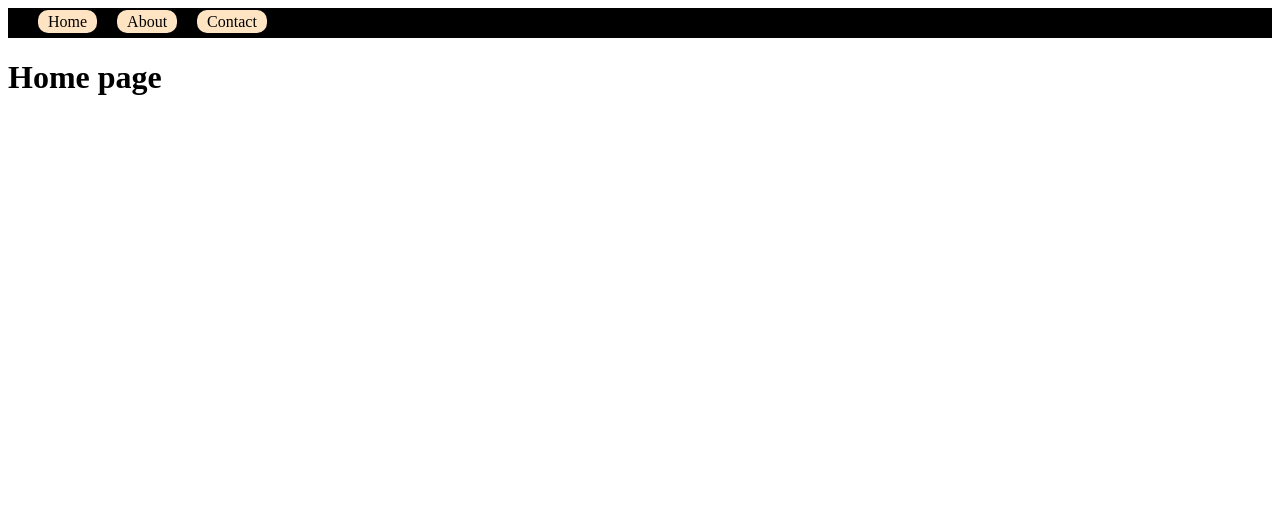
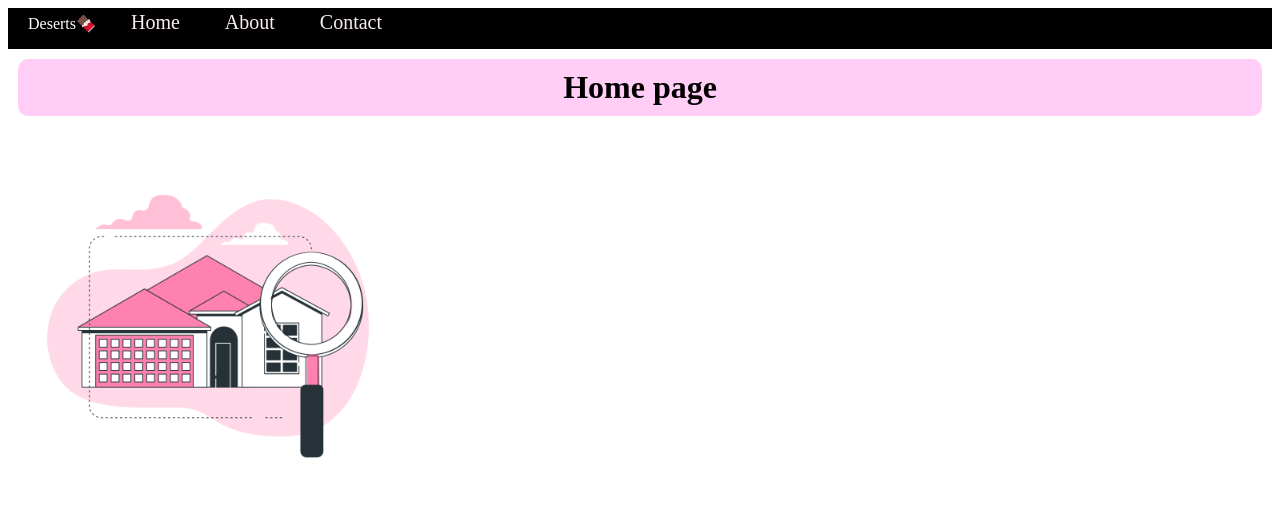
Before and after one commit to NikitaNimse/Routing-withoutlib, a React app: page / in a window 1280 px wide. Built offline with nearby package versions, Linux system fonts and the light colour scheme.

Commit message:
img added

```diff
--- a/src/Components/Navbar/Navbar.css
+++ b/src/Components/Navbar/Navbar.css
@@ -1,17 +1,16 @@
 .Nav{
  background-color: black;
  color:#fff;
- padding: 5px 20px;
- height:20px;
+ padding: 3px 20px;
+ height:35px;
+ margin-top: 2px;
 }
 .nav-menu{
-    color:black;
+    color:rgb(250, 239, 239);
     text-decoration: none;
-    background-color: bisque;
+   font-size: 20px;
     padding:3px 10px;
-    margin: 25px 10px;
-    border-radius: 10px;
-
-
-
-}
+    margin-left: 25px;
+    border-radius: 5px;
+    margin-top: 50px;
+ }
--- a/src/Components/Navbar/Navbar.js
+++ b/src/Components/Navbar/Navbar.js
@@ -6,6 +6,7 @@ import "./Navbar.css"
     return (
      <>
      <div className="Nav">
+      <span className="menu">Deserts🍫</span>
       <a href="/" className="nav-menu">Home</a>
       <a href="/about" className="nav-menu">About</a>
       <a href="/contact" className="nav-menu">Contact</a>
--- a/src/Views/About/About.js
+++ b/src/Views/About/About.js
@@ -1,9 +1,12 @@
 import Navbar from "./../../Components/Navbar/Navbar.js"
+import "./About.css"
+import aboutimg from "./About.png"
 
 const About = () =>{
     return (<>
     <Navbar/>
-    <h1> About page</h1>
+    <h1 className="title"> About page</h1>
+    <img   className="img" src={aboutimg} />
     </>)
 }
 export default About
--- a/src/Views/Contact/Contact.js
+++ b/src/Views/Contact/Contact.js
@@ -1,9 +1,12 @@
-import Navbar from "./../../Components/Navbar/Navbar.js"
+import Navbar from "./../../Components/Navbar/Navbar.js";
+import "./Contact.css"
+import contactimg from "./contact.png"
 
 const Contact = () =>{
     return (<>
      <Navbar/>
-    <h1> Contact page</h1>
+    <h1 className="title"> Contact page</h1>
+    <img className="img" src={contactimg} />
     </>)
 }
 export default Contact
--- a/src/Views/Home/Home.js
+++ b/src/Views/Home/Home.js
@@ -1,9 +1,12 @@
-import Navbar from "./../../Components/Navbar/Navbar.js"
+import Navbar from "./../../Components/Navbar/Navbar.js";
+import  "./Home.css"
+import homeimg from "./Home.png"
 
 const Home = () =>{
     return (<>
      <Navbar/>
-    <h1> Home page</h1>
+    <h1 className="title"> Home page</h1>
+    <img className="img" src={homeimg} />
     </>)
 }
 export default Home
--- /dev/null
+++ b/src/index.css
@@ -0,0 +1,12 @@
+.img{
+    height: 400px;
+
+}
+.title{
+    text-align: center;
+    background-color: rgb(255, 205, 246);
+    padding: 10px;
+    margin: 10px;
+    border-radius: 10px;
+
+}
--- a/src/index.js
+++ b/src/index.js
@@ -1,4 +1,5 @@
 import ReactDOM from "react-dom/client";
+import "./index.css"
 
 const root = ReactDOM.createRoot(document.getElementById("root"))
 import Home from "./Views/Home/Home"
```
Also changed, not shown: src/Views/About/About.png (added), src/Views/Contact/contact.png (added), src/Views/Home/Home.png (added).
